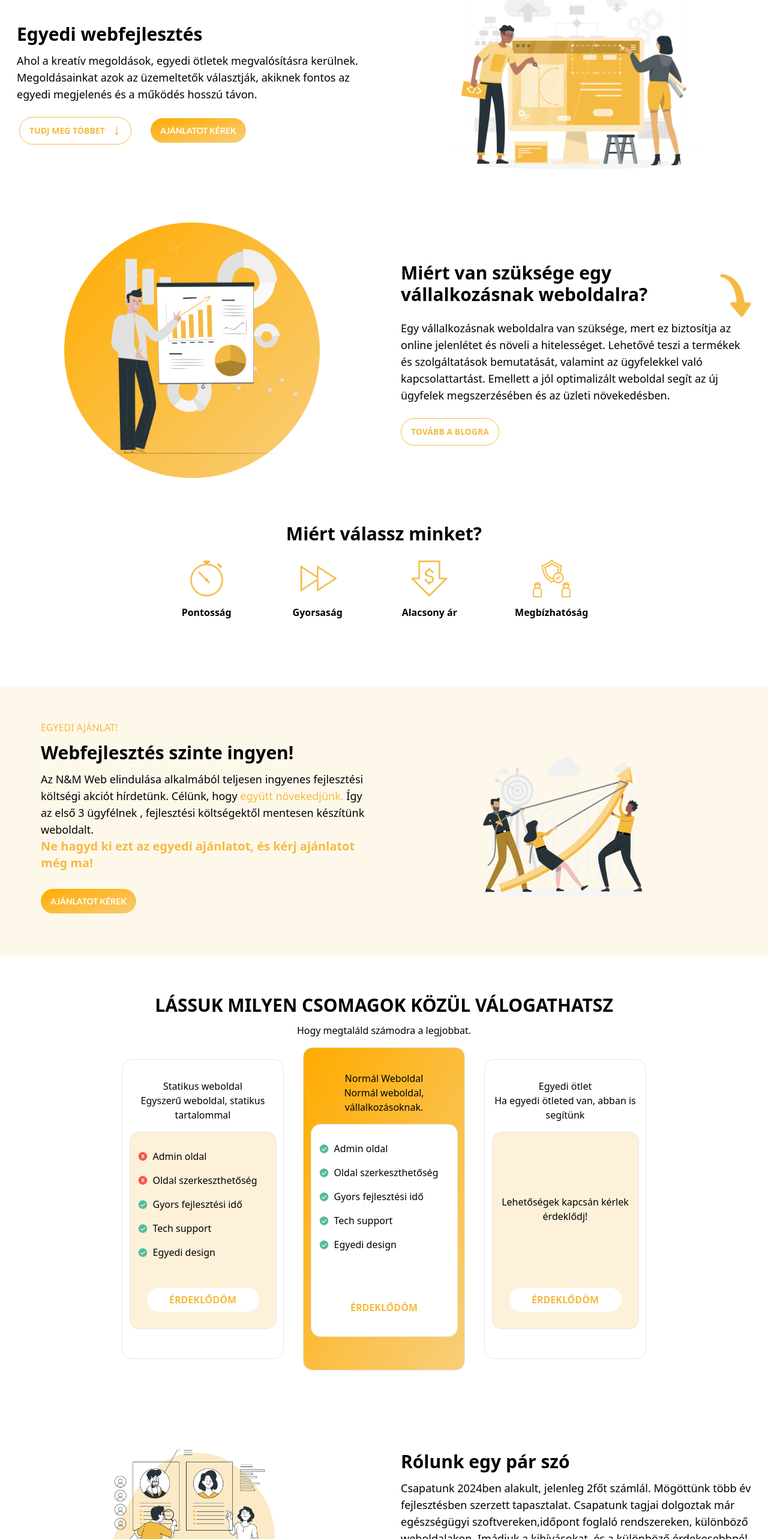
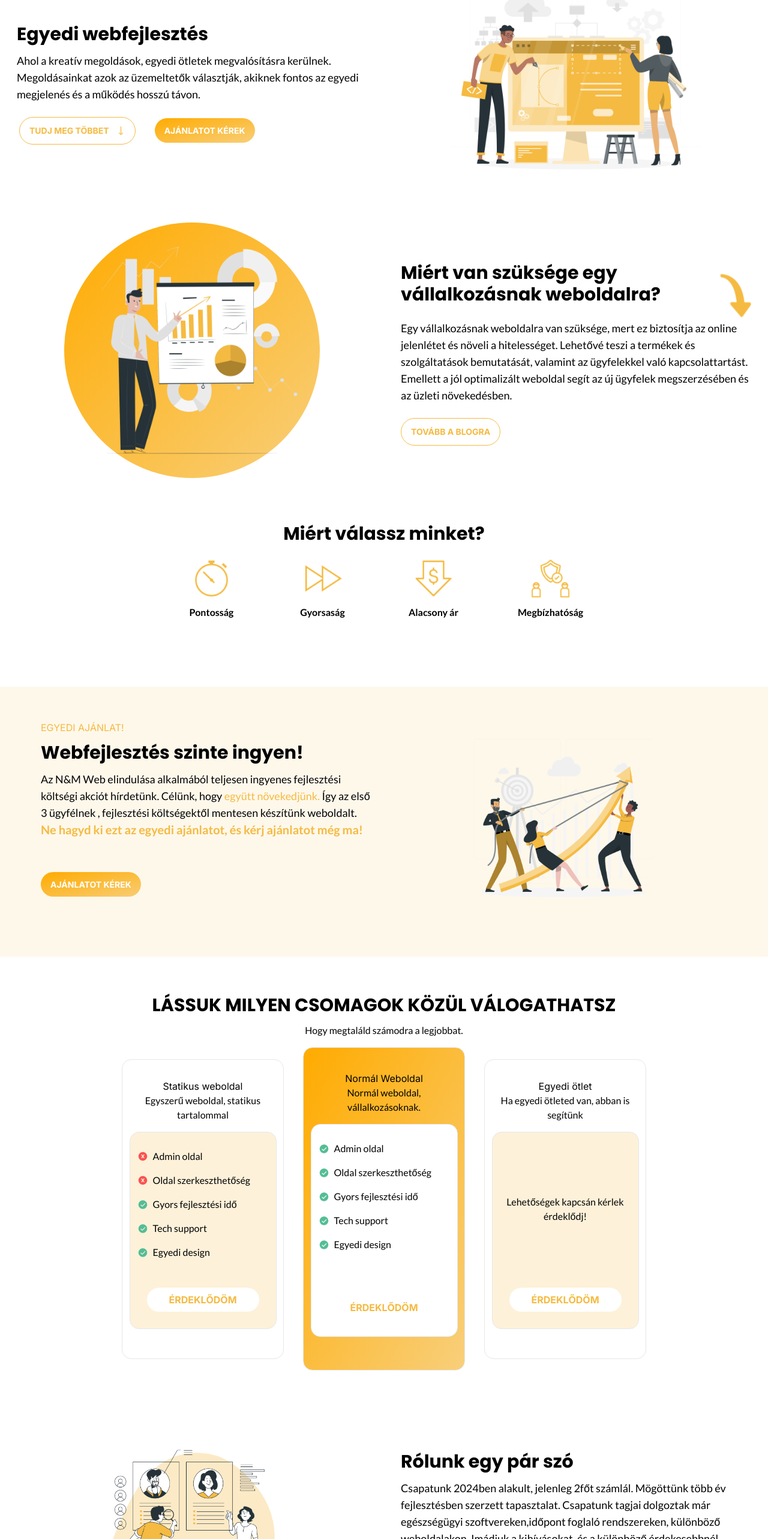
Before and after one commit to pentekmate/n-m-web-landing-page, a Next.js app: page / in a window 1280 px wide. Shown: the part 187-2753 px from the top of the page at 60% size. Built offline with nearby package versions, Linux system fonts and the light colour scheme.

Commit message:
refactor + fonts

```diff
--- a/app/_Components/Card.tsx
+++ b/app/_Components/Card.tsx
@@ -9,7 +9,7 @@ interface CardProps {
 
 const Card: React.FC<CardProps> = ({ title, imageSrc, hashtags }) => {
   return (
-    <div className="w-1/6 m-4 border rounded-lg shadow-lg">
+    <div className="md:w-1/4 lg:w-1/6 m-4 border rounded-lg shadow-lg">
       <Image src={imageSrc} alt="logo" className="object-contain w-full rounded-lg" />
       <div className="p-4">
         <h1 className="text-base font-bold mt-5">{title}</h1>
--- a/app/blog/page.tsx
+++ b/app/blog/page.tsx
@@ -75,7 +75,7 @@ export default function Blogs() {
         <h1 className="font-bold text-4xl">Hasznos cikkek, információk</h1>
       </div>
 
-      <div className="w-full border flex flex-wrap justify-center">
+      <div className="w-full border flex justify-center flex-wrap">
         {cardsData.map((card, index) => (
           <Card
             key={index}
--- a/app/page.tsx
+++ b/app/page.tsx
@@ -29,15 +29,15 @@ export default function Home() {
       <div className="w-full flex flex-col md:flex-row md:h-[450px]">
         <div className="w-full md:w-1/2 flex items-center justify-center p-4">
           <div>
-            <h3 className="text-2xl md:text-3xl font-bold m-3">
+            <h3 className={`${poppins.className} text-2xl md:text-3xl font-bold m-3`}>
               Egyedi webfejlesztés
             </h3>
-            <p className="text-base md:text-lg m-3 leading-5">
+            <p className={`${lato.className} text-base md:text-lg m-3 leading-5`}>
               Ahol a kreatív megoldások, egyedi ötletek megvalósításra kerülnek.
               Megoldásainkat azok az üzemeltetők választják, akiknek fontos az
               egyedi megjelenés és a működés hosszú távon.
             </p>
-            <span className="inline-flex items-center border-cyellow border rounded-full justify-center px-3 py-2 md:px-4 md:py-3 mx-4 mt-3 uppercase text-xs md:text-sm text-cyellow font-bold">
+            <span className={`${inter.className} inline-flex items-center border-cyellow border rounded-full justify-center px-3 py-2 md:px-4 md:py-3 mx-4 mt-3 uppercase text-xs md:text-sm text-cyellow font-bold`}>
               Tudj meg többet{" "}
               <Image
                 src={downArrow}
@@ -49,7 +49,7 @@ export default function Home() {
             </span>
             <Link
               href="/contact"
-              className={`${lato.className} bg-gradient-to-br from-customStart to-customEnd p-2 rounded-full text-white px-3 py-2 md:px-4 md:py-3 mx-4 mt-3 uppercase text-xs md:text-sm font-bold`}
+              className={`${inter.className} bg-gradient-to-br from-customStart to-customEnd p-2 rounded-full text-white px-3 py-2 md:px-4 md:py-3 mx-4 mt-3 uppercase text-xs md:text-sm font-bold`}
             >
               Ajánlatot kérek
             </Link>
@@ -78,7 +78,7 @@ export default function Home() {
         <div className="w-full md:w-1/2 flex items-center justify-center p-4">
           <div>
             <div className="flex">
-              <h3 className="text-2xl md:text-3xl font-bold m-3">
+              <h3 className={`${poppins.className} text-2xl md:text-3xl font-bold m-3`}>
                 Miért van szüksége egy vállalkozásnak weboldalra?
               </h3>
               <Image
@@ -87,14 +87,14 @@ export default function Home() {
                 className="-rotate-12 translate-y-5"
               />
             </div>
-            <p className="text-base md:text-lg m-3 leading-5">
+            <p className={`${lato.className} text-base md:text-lg m-3 leading-5`}>
               Egy vállalkozásnak weboldalra van szüksége, mert ez biztosítja az
               online jelenlétet és növeli a hitelességet. Lehetővé teszi a
               termékek és szolgáltatások bemutatását, valamint az ügyfelekkel
               való kapcsolattartást. Emellett a jól optimalizált weboldal segít
               az új ügyfelek megszerzésében és az üzleti növekedésben.
             </p>
-            <Link href="/blog" className="inline-flex items-center border-cyellow border rounded-full justify-center px-3 py-2 md:px-4 md:py-3 mx-3 mt-3 uppercase text-xs md:text-sm text-cyellow font-bold">
+            <Link href="/blog" className={`${inter.className} inline-flex items-center border-cyellow border rounded-full justify-center px-3 py-2 md:px-4 md:py-3 mx-3 mt-3 uppercase text-xs md:text-sm text-cyellow font-bold`}>
               Tovább a blogra
             </Link>
           </div>
@@ -102,17 +102,17 @@ export default function Home() {
       </div>
 
       <div className="text-center items-center mt-[35px] p-4 mt-24 mb-24">
-        <h3 className="text-2xl md:text-3xl font-bold m-3">
+        <h3 className={`${poppins.className} text-2xl md:text-3xl font-bold m-3`}>
           Miért válassz minket?
         </h3>
         <div className="flex flex-wrap justify-center">
           <div className="items-center justify-center flex flex-col mx-7 md:mx-12">
             <Image src={pontossag} alt="pontossag" width={65} className="m-3" />
-            <span className="font-bold">Pontosság</span>
+            <span className={`${lato.className} font-bold`}>Pontosság</span>
           </div>
           <div className="items-center justify-center flex flex-col mx-7 md:mx-12">
             <Image src={gyorsasag} alt="gyorsasag" width={65} className="m-3" />
-            <span className="font-bold">Gyorsaság</span>
+            <span className={`${lato.className} font-bold`}>Gyorsaság</span>
           </div>
           <div className="items-center justify-center flex flex-col mx-7 md:mx-12">
             <Image
@@ -121,7 +121,7 @@ export default function Home() {
               width={65}
               className="m-3"
             />
-            <span className="font-bold">Alacsony ár</span>
+            <span className={`${lato.className} font-bold`}>Alacsony ár</span>
           </div>
           <div className="items-center justify-center flex flex-col mx-7 md:mx-12">
             <Image
@@ -130,7 +130,7 @@ export default function Home() {
               width={65}
               className="m-3"
             />
-            <span className="font-bold">Megbízhatóság</span>
+            <span className={`${lato.className} font-bold`}>Megbízhatóság</span>
           </div>
         </div>
       </div>
@@ -138,24 +138,24 @@ export default function Home() {
       <div className="w-full flex flex-col md:flex-row md:h-[450px] bg-cyellow bg-opacity-10 p-10">
         <div className="w-full md:w-1/2 flex p-4 flex-wrap">
           <div>
-            <h6 className="text-cyellow uppercase ml-3">Egyedi ajánlat!</h6>
-            <h3 className="text-2xl md:text-3xl font-bold m-3">
+            <h6 className={`${inter.className} text-cyellow uppercase ml-3`}>Egyedi ajánlat!</h6>
+            <h3 className={`${poppins.className} text-2xl md:text-3xl font-bold m-3`}>
               Webfejlesztés szinte ingyen!
             </h3>
-            <p className="text-base md:text-lg ml-3 leading-5">
+            <p className={`${lato.className} text-base md:text-lg ml-3 leading-5`}>
               Az N&M Web elindulása alkalmából teljesen ingyenes fejlesztési
               költségi akciót hírdetünk. Célünk, hogy{" "}
               <span className="text-cyellow">együtt növekedjünk.</span> Így az
               első 3 ügyfélnek , fejlesztési költségektől mentesen készítünk
               weboldalt.
             </p>
-            <p className="text-cyellow font-bold ml-3 text-xl">
+            <p className={`${lato.className} text-cyellow font-bold ml-3 text-xl`}>
               Ne hagyd ki ezt az egyedi ajánlatot, és kérj ajánlatot még ma!
             </p>
           </div>
           <div className="ml-3 mt-3">
             <span
-              className={`${lato.className} bg-gradient-to-br from-customStart to-customEnd p-2 rounded-full text-white px-3 py-2 md:px-4 md:py-3 mt-3 uppercase text-xs md:text-sm font-bold`}
+              className={`${inter.className} bg-gradient-to-br from-customStart to-customEnd p-2 rounded-full text-white px-3 py-2 md:px-4 md:py-3 mt-3 uppercase text-xs md:text-sm font-bold`}
             >
               Ajánlatot kérek
             </span>
@@ -171,17 +171,17 @@ export default function Home() {
       </div>
 
       <div className="text-center items-center mt-[35px] p-4">
-        <h3 className="text-2xl md:text-3xl font-bold m-3 uppercase">
+        <h3 className={`${poppins.className} text-2xl md:text-3xl font-bold m-3 uppercase`}>
           Lássuk milyen csomagok közül válogathatsz
         </h3>
-        <p>Hogy megtaláld számodra a legjobbat.</p>
+        <p className={`${lato.className}`}>Hogy megtaláld számodra a legjobbat.</p>
 
         <div className="flex flex-wrap justify-center items-center">
           <div className="items-center justify-center flex flex-col m-4 border rounded-2xl p-3 h-[500px] w-[270px]">
-            <h4>Statikus weboldal</h4>
-            <p>Egyszerű weboldal, statikus tartalommal</p>
+            <h4 className={`${inter.className} `}>Statikus weboldal</h4>
+            <p className={`${lato.className} `}>Egyszerű weboldal, statikus tartalommal</p>
             <div className="border rounded-2xl bg-cyellow bg-opacity-20 w-3/4 mx-2 my-4 p-3 h-[329px] w-[245px] flex flex-col justify-between">
-              <ul className="my-4 text-left flex-grow space-y-4">
+              <ul className={`${lato.className} my-4 text-left flex-grow space-y-4`}>
                 <li className="flex items-center justify-start">
                   <Image src={iksz} alt="logo" className="mr-2" />
                   Admin oldal
@@ -203,17 +203,17 @@ export default function Home() {
                   Egyedi design
                 </li>
               </ul>
-              <span className="uppercase bg-white text-cyellow font-bold rounded-full p-2 m-4">
+              <span className={`${inter.className} uppercase bg-white text-cyellow font-bold rounded-full p-2 m-4`}>
                 Érdeklődöm
               </span>
             </div>
           </div>
 
           <div className="items-center justify-center flex flex-col m-4 border rounded-2xl p-3 h-[539px] w-[270px] bg-gradient-to-br from-customStart to-customEnd">
-            <h4>Normál Weboldal</h4>
-            <p>Normál weboldal, vállalkozásoknak.</p>
+            <h4 className={`${inter.className} `}>Normál Weboldal</h4>
+            <p className={`${lato.className} `}>Normál weboldal, vállalkozásoknak.</p>
             <div className="border rounded-2xl w-3/4 bg-white mx-2 my-4 p-3 h-[355px] w-[245px] flex flex-col justify-between">
-              <ul className="my-4 text-left flex-grow space-y-4">
+              <ul className={`${lato.className} my-4 text-left flex-grow space-y-4`}>
                 <li className="flex items-center justify-start">
                   <Image src={pipa} alt="logo" className="mr-2" />
                   Admin oldal
@@ -235,20 +235,20 @@ export default function Home() {
                   Egyedi design
                 </li>
               </ul>
-              <span className="uppercase bg-white text-cyellow font-bold rounded-full p-2 m-4">
+              <span className={`${inter.className} uppercase bg-white text-cyellow font-bold rounded-full p-2 m-4`}>
                 Érdeklődöm
               </span>
             </div>
           </div>
 
           <div className="items-center justify-center flex flex-col m-4 border rounded-2xl p-3 h-[500px] w-[270px]">
-            <h4>Egyedi ötlet</h4>
-            <p>Ha egyedi ötleted van, abban is segítünk</p>
+            <h4 className={`${inter.className} `}>Egyedi ötlet</h4>
+            <p className={`${lato.className} `}>Ha egyedi ötleted van, abban is segítünk</p>
             <div className="border rounded-2xl bg-cyellow bg-opacity-20 w-3/4 mx-2 my-4 p-3 h-[329px] w-[245px] flex flex-col justify-between">
-              <p className="text-center flex items-center justify-center flex-grow">
+              <p className={`${lato.className} text-center flex items-center justify-center flex-grow`}>
                 Lehetőségek kapcsán kérlek érdeklődj!
               </p>
-              <span className="uppercase bg-white text-cyellow font-bold rounded-full p-2 m-4">
+              <span className={`${inter.className} uppercase bg-white text-cyellow font-bold rounded-full p-2 m-4`}>
                 Érdeklődöm
               </span>
             </div>
@@ -269,10 +269,10 @@ export default function Home() {
 
         <div className="w-full md:w-1/2 flex items-center justify-center p-4">
           <div>
-            <h3 className="text-2xl md:text-3xl font-bold m-3">
+            <h3 className={`${poppins.className} text-2xl md:text-3xl font-bold m-3`}>
               Rólunk egy pár szó
             </h3>
-            <p className="text-base md:text-lg m-3 leading-5">
+            <p className={`${lato.className} text-base md:text-lg m-3 leading-5`}>
               Csapatunk 2024ben alakult, jelenleg 2főt számlál. Mögöttünk több
               év fejlesztésben szerzett tapasztalat. Csapatunk tagjai dolgoztak
               már egészségügyi szoftvereken,időpont foglaló rendszereken,
@@ -280,7 +280,7 @@ export default function Home() {
               érdekesebbnél érdekesebb projekteket. Ha kérdésed van nyugodtan
               keress minket
             </p>
-            <span className="inline-flex items-center border-cyellow border rounded-full justify-center px-3 py-2 md:px-4 md:py-3 mx-3 mt-3 uppercase text-xs md:text-sm text-cyellow font-bold">
+            <span className={`${inter.className} inline-flex items-center border-cyellow border rounded-full justify-center px-3 py-2 md:px-4 md:py-3 mx-3 mt-3 uppercase text-xs md:text-sm text-cyellow font-bold`}>
               Kérdésem Van
             </span>
           </div>
```
Also changed, not shown: app/_Components/Footer.tsx (+13 -11 lines), app/_Components/ToggleDiv.tsx (+8 -7 lines).
